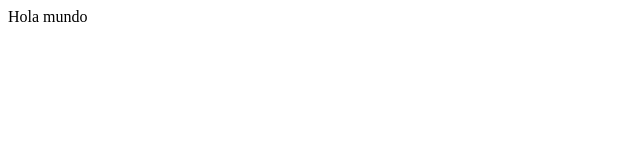
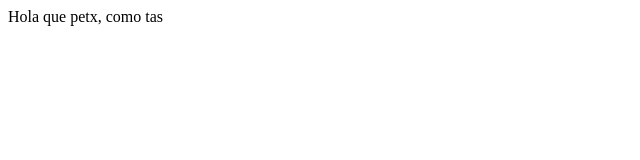
Before and after one commit to quispejp/taller_fire_base, a plain HTML site: page public/index.html in a window 1280 px wide. Shown: the full height of the page, 0-640 px from the left. Drawn offline with Linux system fonts and the light colour scheme.

Commit message:
Cambio del mensaje del body

```diff
--- a/public/index.html
+++ b/public/index.html
@@ -6,6 +6,6 @@
   <title>Firebase</title>
 </head>
 <body>
-  Hola mundo
+  Hola que petx, como tas
 </body>
 </html>
```
